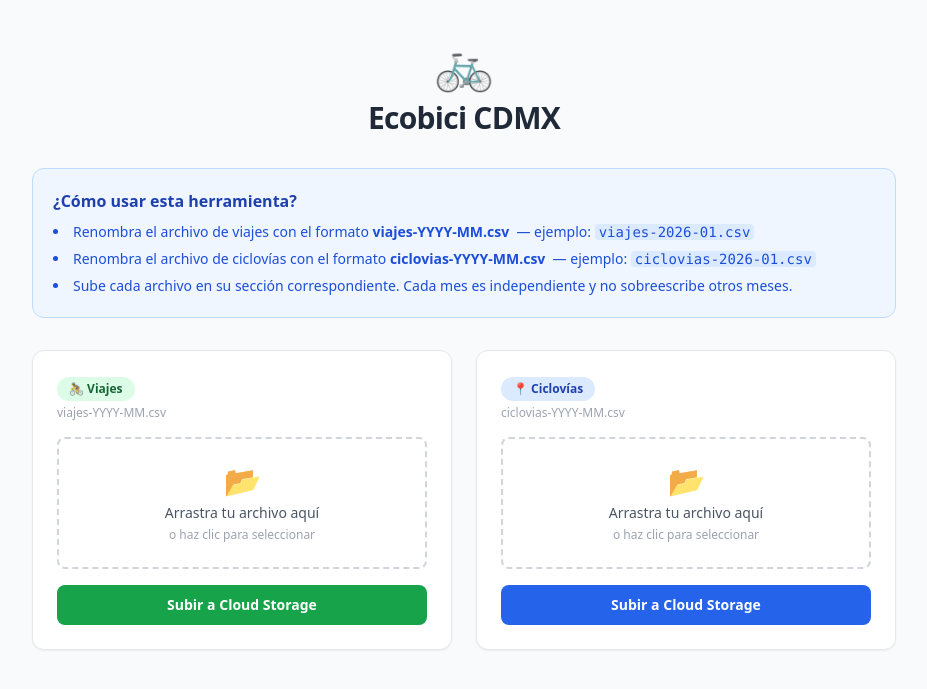
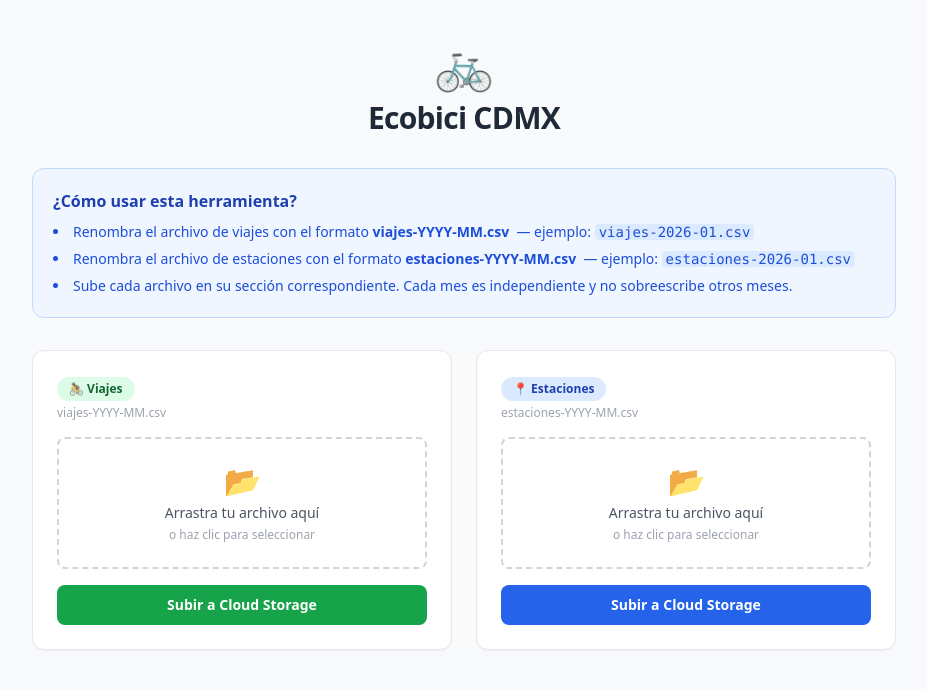
Before and after one commit to EthanLeonel/ecobici-uploader, a Python web app: template templates/index.html in a window 1280 px wide. Shown: the top 689 px of the page, without its empty margins (176-1103 px from the left). Run offline with Jinja, Linux system fonts and the light colour scheme; the template is opened without the code that fills it, so the values that code supplies are empty; some libraries are stand-ins or nearby versions.

Commit message:
feat: rename ciclovias section to estaciones
Renames the second dataset type from ciclovias to estaciones across all
files: regex pattern, GCS folder, UI label, JS config, and docs.
New filename format: estaciones-YYYY-MM.csv → gs://BUCKET/estaciones/

Co-Authored-By: Claude Sonnet 4.6 <noreply@anthropic.com>

```diff
--- a/templates/index.html
+++ b/templates/index.html
@@ -22,8 +22,8 @@
       <ul class="text-blue-700 space-y-1 list-disc list-inside leading-relaxed">
         <li>Renombra el archivo de viajes con el formato <strong>viajes-YYYY-MM.csv</strong>
             &nbsp;— ejemplo: <code class="bg-blue-100 px-1 rounded">viajes-2026-01.csv</code></li>
-        <li>Renombra el archivo de ciclovías con el formato <strong>ciclovias-YYYY-MM.csv</strong>
-            &nbsp;— ejemplo: <code class="bg-blue-100 px-1 rounded">ciclovias-2026-01.csv</code></li>
+        <li>Renombra el archivo de estaciones con el formato <strong>estaciones-YYYY-MM.csv</strong>
+            &nbsp;— ejemplo: <code class="bg-blue-100 px-1 rounded">estaciones-2026-01.csv</code></li>
         <li>Sube cada archivo en su sección correspondiente. Cada mes es independiente y no sobreescribe otros meses.</li>
       </ul>
     </div>
@@ -82,24 +82,24 @@
         </div>
       </div>
 
-      <!-- ── SECCIÓN CICLOVÍAS ─────────────────────────────────────── -->
+      <!-- ── SECCIÓN ESTACIONES ────────────────────────────────────── -->
       <div class="bg-white rounded-xl shadow-sm border border-gray-200 p-6 flex flex-col">
         <div class="mb-4">
           <span class="inline-flex items-center gap-2 bg-blue-100 text-blue-800 text-xs font-semibold px-3 py-1 rounded-full">
-            📍 Ciclovías
+            📍 Estaciones
           </span>
-          <p class="text-xs text-gray-400 mt-1">ciclovias-YYYY-MM.csv</p>
+          <p class="text-xs text-gray-400 mt-1">estaciones-YYYY-MM.csv</p>
         </div>
 
-        <form id="form-ciclovias" novalidate class="flex flex-col flex-1">
-          <div id="drop-ciclovias"
+        <form id="form-estaciones" novalidate class="flex flex-col flex-1">
+          <div id="drop-estaciones"
             class="border-2 border-dashed border-gray-300 rounded-lg p-6 text-center cursor-pointer
                    hover:border-blue-400 hover:bg-blue-50 transition-all flex-1 flex flex-col justify-center">
             <div class="text-3xl mb-1">📂</div>
             <p class="text-gray-600 text-sm font-medium">Arrastra tu archivo aquí</p>
             <p class="text-gray-400 text-xs mt-1">o haz clic para seleccionar</p>
-            <input type="file" id="input-ciclovias" accept=".csv" class="hidden" />
-            <p id="name-ciclovias" class="mt-2 text-blue-600 font-semibold text-xs hidden"></p>
+            <input type="file" id="input-estaciones" accept=".csv" class="hidden" />
+            <p id="name-estaciones" class="mt-2 text-blue-600 font-semibold text-xs hidden"></p>
           </div>
 
           <button type="submit"
@@ -109,27 +109,27 @@
           </button>
         </form>
 
-        <div id="prog-ciclovias" class="hidden mt-4">
-          <p id="prog-label-ciclovias" class="text-xs text-gray-500 mb-1 flex items-center gap-1">
+        <div id="prog-estaciones" class="hidden mt-4">
+          <p id="prog-label-estaciones" class="text-xs text-gray-500 mb-1 flex items-center gap-1">
             <svg class="animate-spin h-3 w-3 text-blue-500 shrink-0" fill="none" viewBox="0 0 24 24">
               <circle class="opacity-25" cx="12" cy="12" r="10" stroke="currentColor" stroke-width="4"/>
               <path class="opacity-75" fill="currentColor" d="M4 12a8 8 0 018-8V0C5.373 0 0 5.373 0 12h4z"/>
             </svg>
-            <span id="prog-text-ciclovias"></span>
+            <span id="prog-text-estaciones"></span>
           </p>
           <div class="w-full bg-gray-100 rounded-full h-2">
-            <div id="prog-bar-ciclovias" class="bg-blue-500 h-2 rounded-full transition-all duration-300" style="width:0%"></div>
+            <div id="prog-bar-estaciones" class="bg-blue-500 h-2 rounded-full transition-all duration-300" style="width:0%"></div>
           </div>
-          <p id="prog-pct-ciclovias" class="text-xs text-gray-400 mt-0.5 text-right">0%</p>
+          <p id="prog-pct-estaciones" class="text-xs text-gray-400 mt-0.5 text-right">0%</p>
         </div>
 
-        <div id="ok-ciclovias" class="hidden mt-4 bg-blue-50 border border-blue-200 rounded-lg p-3 flex items-start gap-2">
+        <div id="ok-estaciones" class="hidden mt-4 bg-blue-50 border border-blue-200 rounded-lg p-3 flex items-start gap-2">
           <span class="text-blue-500 shrink-0">✅</span>
-          <p id="ok-text-ciclovias" class="text-blue-800 text-xs font-semibold"></p>
+          <p id="ok-text-estaciones" class="text-blue-800 text-xs font-semibold"></p>
         </div>
-        <div id="err-ciclovias" class="hidden mt-4 bg-red-50 border border-red-200 rounded-lg p-3 flex items-start gap-2">
+        <div id="err-estaciones" class="hidden mt-4 bg-red-50 border border-red-200 rounded-lg p-3 flex items-start gap-2">
           <span class="text-red-500 shrink-0">❌</span>
-          <p id="err-text-ciclovias" class="text-red-700 text-xs"></p>
+          <p id="err-text-estaciones" class="text-red-700 text-xs"></p>
         </div>
       </div>
 
@@ -146,18 +146,18 @@
                'Ciclo_EstacionArribo','Fecha_Arribo','Hora_Arribo'],
         ejemplo: 'viajes-2026-01.csv',
       },
-      ciclovias: {
-        re: /^ciclovias-\d{4}-(0[1-9]|1[0-2])\.csv$/,
+      estaciones: {
+        re: /^estaciones-\d{4}-(0[1-9]|1[0-2])\.csv$/,
         cols: ['sistema','num_cicloe','calle_prin','calle_secu',
                'colonia','alcaldia','latitud','longitud','sitio_de_e','estatus'],
-        ejemplo: 'ciclovias-2026-01.csv',
+        ejemplo: 'estaciones-2026-01.csv',
       },
     };
 
     const MAX_MB = 300;
 
     // ── Inicializar cada sección ───────────────────────────────────────────────
-    ['viajes', 'ciclovias'].forEach(tipo => {
+    ['viajes', 'estaciones'].forEach(tipo => {
       const cfg      = TIPOS[tipo];
       const dropZone = document.getElementById(`drop-${tipo}`);
       const fileInput= document.getElementById(`input-${tipo}`);
```
Also changed, not shown: main.py (+7 -7 lines), README.md, 1 other file.
